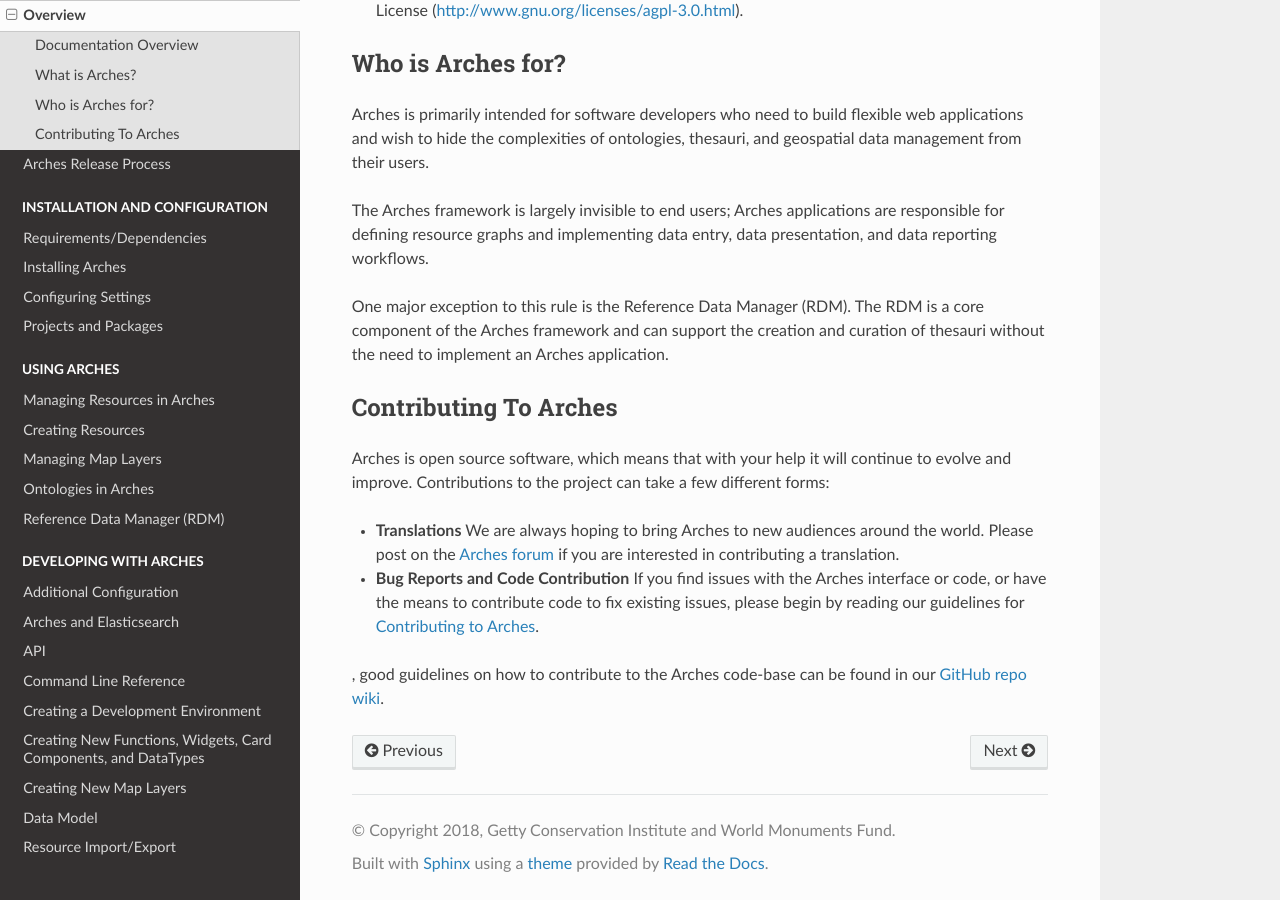
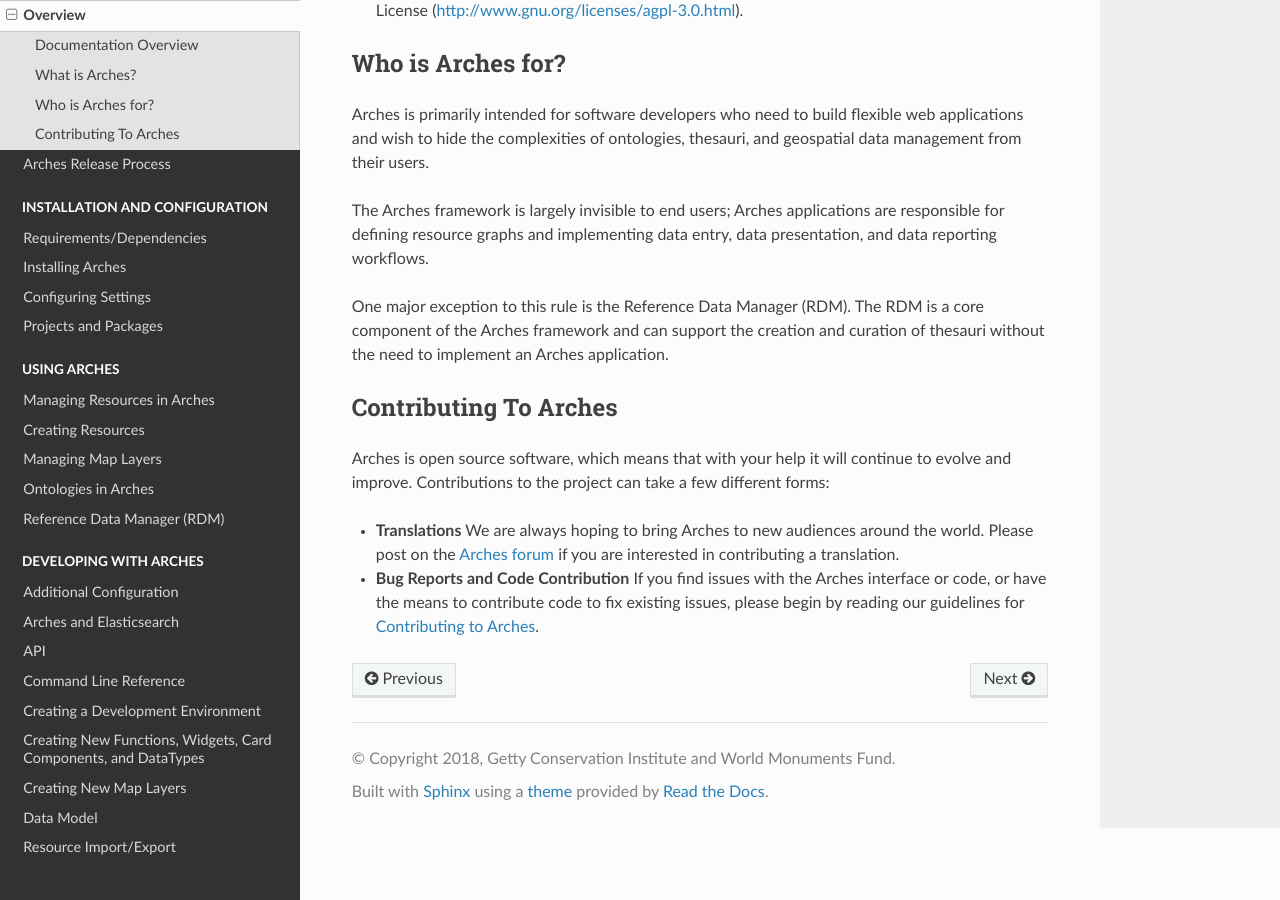
Before and after one commit to archesproject/arches-docs, a Sphinx documentation site: the page built from docs/overview.txt, in a window 1280 px wide and 900 px high, scrolled down 1881 px. Built offline with Sphinx 7.4.7 and the Read the Docs theme 2.0.0, drawn with Linux system fonts in a browser that asks for light colours.

Commit message:
remove old content
Signed-off-by: adam cox <mr.adamcox@gmail.com>

```diff
--- a/docs/overview.txt
+++ b/docs/overview.txt
@@ -61,5 +61,3 @@
 
 + **Translations** We are always hoping to bring Arches to new audiences around the world. Please post on the `Arches forum <https://groups.google.com/d/forum/archesproject?hl=en>`_ if you are interested in contributing a translation.
 + **Bug Reports and Code Contribution** If you find issues with the Arches interface or code, or have the means to contribute code to fix existing issues, please begin by reading our guidelines for `Contributing to Arches <https://github.com/archesproject/arches/blob/master/.github/CONTRIBUTING.md>`_.
-
-, good guidelines on how to contribute to the Arches code-base can be found in our `GitHub repo wiki <https://github.com/archesproject/arches/wiki#contributing-to-arches>`_.
```
